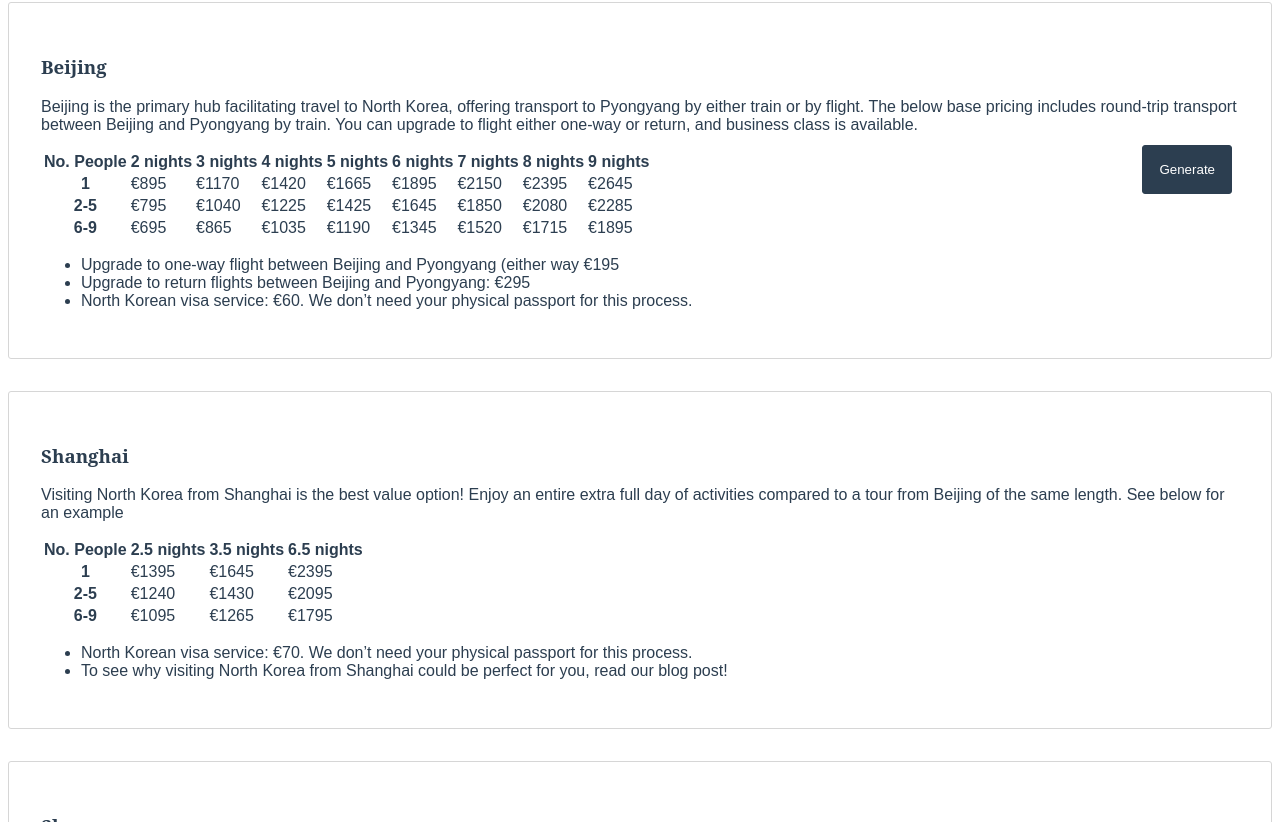
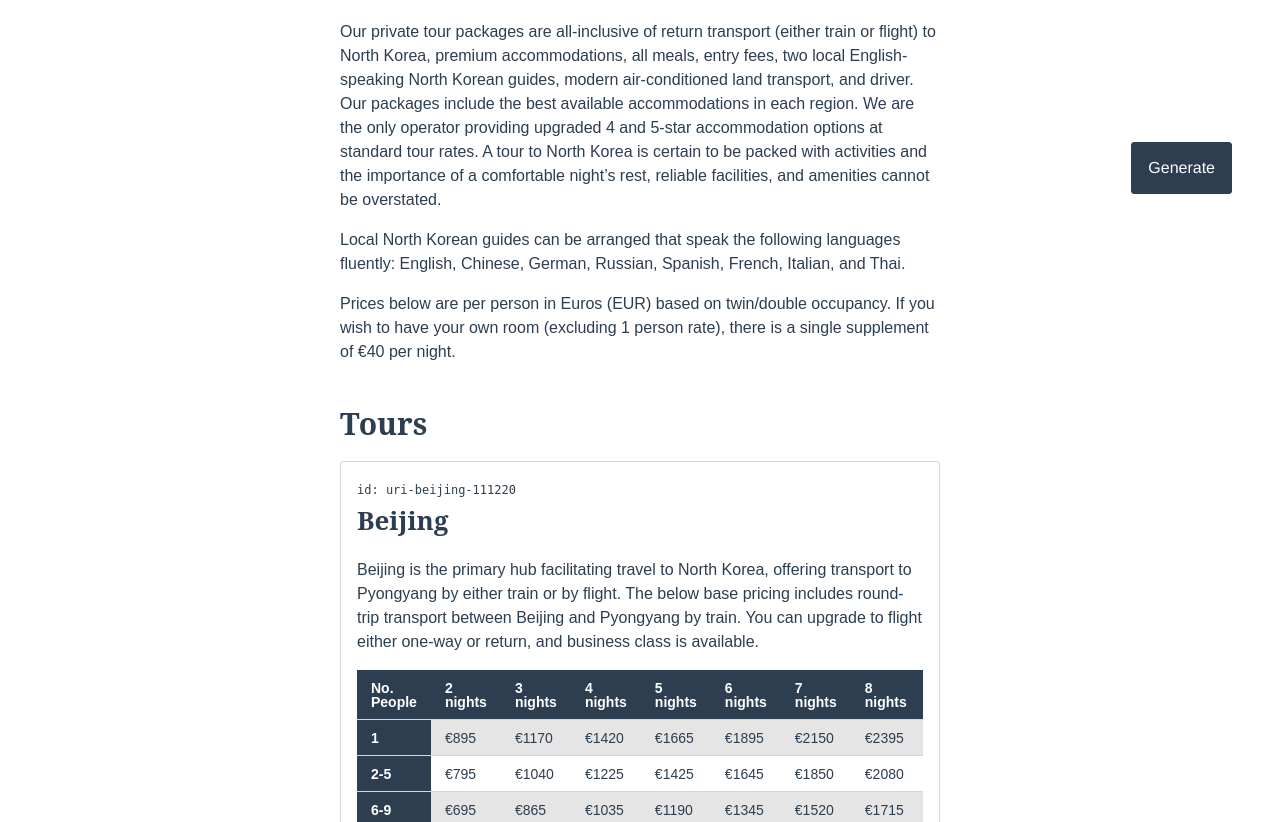
Before and after one commit to danngofett/monash-fe-challenge, a Vue app: page / in a window 1280 px wide. Shown: the part 558-1380 px from the top of the page. Built offline with nearby package versions, Linux system fonts and the light colour scheme; no server answers; a web font is replaced by a local one.

Commit message:
BUILD: Added base styling

```diff
--- a/package.json
+++ b/package.json
@@ -10,6 +10,8 @@
   "dependencies": {
     "core-js": "^3.6.5",
     "json-loader": "^0.5.7",
+    "sass": "^1.30.0",
+    "sass-loader": "^10.1.0",
     "vue": "^3.0.0"
   },
   "devDependencies": {
--- a/src/App.vue
+++ b/src/App.vue
@@ -7,12 +7,18 @@
     <main>
       <div>
         <h2 class="serif">{{ content.intro.heading }}</h2>
-        <p class="sans-serif">{{ content.intro.body }}</p>
+        <p
+          class="sans-serif"
+          v-html="content.intro.body"
+        />
       </div>
 
       <div>
         <h2 class="serif">{{ content.main.heading }}</h2>
-        <p class="sans-serif">{{ content.main.body }}</p>
+        <p
+          class="sans-serif"
+          v-html="content.main.body.replace(/(\\r)*\\n/g, '<br>')"
+        />
       </div>
 
       <div v-if="content.tours.items.length">
@@ -55,13 +61,13 @@ export default {
 
   data() {
     return {
-      content: data,
-      fonts: null,
       activeFonts: {
         monospace: 'http://fonts.gstatic.com/s/firacode/v9/uU9eCBsR6Z2vfE9aq3bL0fxyUs4tcw4W_GNsFVfxN87gsj0.ttf',
         sansSerif: 'http://fonts.gstatic.com/s/opensans/v18/mem5YaGs126MiZpBA-UN_r8-VeJoCqeDjg.ttf',
         serif: 'http://fonts.gstatic.com/s/crimsonpro/v13/q5uUsoa5M_tv7IihmnkabC5XiXCAlXGks1WZ_G18OJE_VNWoyQ.ttf'
-      }
+      },
+      content: data,
+      fonts: null
     }
   },
 
@@ -110,6 +116,8 @@ export default {
 
     /**
      * Get a random number between two ranges.
+     * @param {integer} min - Min limit threshold.
+     * @param {integer} max - Max limit threshold.
      */
     getRandomInt(min, max) {
       min = Math.ceil(min)
@@ -130,72 +138,3 @@ export default {
   }
 }
 </script>
-
-<style>
-:root {
-  --colour_primary: #2c3e50;
-  --colour_border: #d6d6d6;
-  --colour_white: #ffffff;
-
-  --spacing_s: 1rem;
-  --spacing_m: 2rem;
-  --spacing_l: 3rem;
-
-  --layout_s: 6rem;
-  --layout_m: 9rem;
-  --layout-l: 12rem;
-
-  --grid_gutter_s: 15px;
-  --grid_gutter_m: 20px;
-  --grid_gutter_l: 30px;
-}
-
-html {
-  -moz-osx-font-smoothing: grayscale;
-  -webkit-font-smoothing: antialiased;
-  color: var(--colour_primary);
-  font-size: 16px;
-  font-family: Avenir, Helvetica, Arial, sans-serif;
-  margin: var(--layout_s) 0;
-}
-
-.container {
-  max-width: 1366px;
-  margin: 0 auto;
-}
-
-.button {
-  appearance: none;
-  background-color: var(--colour_primary);
-  border: 1px solid var(--colour_primary);
-  border-radius: 3px;
-  color: var(--colour_white);
-  cursor: pointer;
-  outline: 0;
-  padding: var(--spacing_s);
-}
-
-.button:hover {
-  background-color: var(--colour_white);
-  border-color: var(--colour_primary);
-  color: var(--colour_primary);
-}
-
-.button.is-floating {
-  position: fixed;
-  right: var(--spacing_l);
-  bottom: var(--spacing_l);
-}
-
-.sans-serif {
-  font-family: 'SansSerif', sans-serif;
-}
-
-.serif {
-  font-family: 'Serif', serif;
-}
-
-.monospace {
-  font-family: 'Mono', monospace;
-}
-</style>
--- a/src/assets/data/content.json
+++ b/src/assets/data/content.json
@@ -3,11 +3,11 @@
     "disclaimer": "Monash Front-end Development Challenge",
     "intro": {
       "heading": "Personalised Travel",
-      "body": "Private tours to North Korea are ideal for individuals, friends, families, and colleagues who wish to experience North Korea in a closed, private setting. We are the North Korea private tour specialists! Choose from one of our recommended Signature Series itineraries or design your own with us. We can arrange visits to all 9 provinces in the DPRK, covering all corners of the country. There is much more to see and do than you may expect. Dates of travel are flexible but will be subject to the Air Koryo flight schedule and/or the China-DPRK train schedule.\nIf you are interested in speaking with us about a private tour, please contact us."
+      "body": "<p class='lead'>Private tours to North Korea are ideal for individuals, friends, families, and colleagues who wish to experience North Korea in a closed, private setting. We are the North Korea private tour specialists!</p><p>Choose from one of our recommended Signature Series itineraries or design your own with us. We can arrange visits to all 9 provinces in the DPRK, covering all corners of the country. There is much more to see and do than you may expect. Dates of travel are flexible but will be subject to the Air Koryo flight schedule and/or the China-DPRK train schedule.</p><p>If you are interested in speaking with us about a private tour, please contact us.</p>"
     },
     "main": {
       "heading": "North Korea Private Tours",
-      "body": "Our private tour packages are all-inclusive of return transport (either train or flight) to North Korea, premium accommodations, all meals, entry fees, two local English-speaking North Korean guides, modern air-conditioned land transport, and driver.\nOur packages include the best available accommodations in each region. We are the only operator providing upgraded 4 and 5-star accommodation options at standard tour rates. A tour to North Korea is certain to be packed with activities and the importance of a comfortable night’s rest, reliable facilities, and amenities cannot be overstated.\nLocal North Korean guides can be arranged that speak the following languages fluently: English, Chinese, German, Russian, Spanish, French, Italian, and Thai.\nPrices below are per person in Euros (EUR) based on twin/double occupancy. If you wish to have your own room (excluding 1 person rate), there is a single supplement of €40 per night."
+      "body": "<p>Our private tour packages are all-inclusive of return transport (either train or flight) to North Korea, premium accommodations, all meals, entry fees, two local English-speaking North Korean guides, modern air-conditioned land transport, and driver.\nOur packages include the best available accommodations in each region. We are the only operator providing upgraded 4 and 5-star accommodation options at standard tour rates. A tour to North Korea is certain to be packed with activities and the importance of a comfortable night’s rest, reliable facilities, and amenities cannot be overstated.</p><p>Local North Korean guides can be arranged that speak the following languages fluently: English, Chinese, German, Russian, Spanish, French, Italian, and Thai.</p><p>Prices below are per person in Euros (EUR) based on twin/double occupancy. If you wish to have your own room (excluding 1 person rate), there is a single supplement of €40 per night.</p>"
     },
     "tours": {
       "heading": "Tours",
--- a/src/components/TourCard.vue
+++ b/src/components/TourCard.vue
@@ -1,12 +1,23 @@
 <template>
   <div class="tour-card">
-    <h3 class="serif">{{ tour.name }}</h3>
+    <p class="tour-card__meta monospace">
+      id: {{ tour.id }}
+    </p>
+
+    <h3 class="tour-card__heading serif">{{ tour.name }}</h3>
     <p class="sans-serif" v-html="tour.body" />
 
-      <table>
+    <div class="tour-card__table-wrapper">
+      <table class="tour-card__table">
         <tbody>
           <tr>
-            <th class="sans-serif">No. People</th>
+            <th
+              class="sans-serif"
+              width="100"
+            >
+              No. People
+            </th>
+
             <th
               :key="index"
               v-for="(priceList, index) in tour.price_lists[0].prices"
@@ -20,7 +31,13 @@
             :key="index"
             v-for="(priceList, index) in tour.price_lists"
           >
-            <th class="sans-serif">{{ priceList.size }}</th>
+            <th
+              class="sans-serif"
+              width="100"
+            >
+              {{ priceList.size }}
+            </th>
+
             <td
               :key="index"
               v-for="(item, index) in priceList.prices"
@@ -31,6 +48,7 @@
           </tr>
         </tbody>
       </table>
+    </div>
 
     <ul class="sans-serif" v-if="tour.additional.length">
       <li :key="index" v-for="(item, index) in tour.additional">
@@ -51,14 +69,59 @@ export default {
 }
 </script>
 
-<style scoped>
+<style lang="scss">
 .tour-card {
-  border: 1px solid var(--colour_border);
+  border: thin solid var(--color_border);
   border-radius: 3px;
-  padding: var(--spacing_m);
+  padding: var(--spacing_s);
+
+  &__meta {
+    margin: 0 0 0.5em;
+    font-size: 12px;
+
+    + .tour-card__heading {
+      margin-top: 0;
+    }
   }
 
-.tour-card + .tour-card {
-  margin-top: var(--spacing_m);
+  &__table-wrapper {
+    overflow-x: auto;
   }
+
+  &__table {
+    border-collapse: collapse;
+    font-size: 14px;
+    line-height: 1;
+    min-width: 400px;
+    width: 100%;
+
+    th {
+      background-color: var(--color_primary);
+      color: var(--color_white);
+      text-align: left;
+    }
+
+    th,
+    td {
+      padding: 0.75em 1em;
+    }
+
+    tr {
+      border-bottom: thin solid var(--color_border);
+
+      &:nth-of-type(even) {
+        background-color: rgba(0, 0, 0, 0.1);
+      }
+
+      &:last-of-type {
+        border-bottom: 2px solid var(--color_primary);
+      }
+    }
+  }
+
+  + .tour-card {
+    margin-top: var(--spacing_s);
+  }
+}
+
 </style>
--- a/src/main.js
+++ b/src/main.js
@@ -1,3 +1,7 @@
+import './styles/normalize.css'
+import './styles/config.css'
+import './styles/base.css'
+
 import { createApp } from 'vue'
 import App from './App.vue'
 
--- /dev/null
+++ b/src/styles/base.css
@@ -0,0 +1,75 @@
+html {
+  -moz-osx-font-smoothing: grayscale;
+  -webkit-font-smoothing: antialiased;
+  color: var(--color_primary);
+  font-size: 16px;
+  line-height: 24px;
+  font-family: Avenir, Helvetica, Arial, sans-serif;
+}
+
+.container {
+  max-width: 600px;
+  margin: var(--layout_s) auto;
+  padding: 0 var(--grid_gutter_l);
+}
+
+.button {
+  appearance: none;
+  background-color: var(--color_primary);
+  border: 1px solid var(--color_primary);
+  border-radius: 3px;
+  color: var(--color_white);
+  cursor: pointer;
+  outline: 0;
+  padding: var(--spacing_s);
+}
+
+.button:hover {
+  background-color: var(--color_white);
+  border-color: var(--color_primary);
+  color: var(--color_primary);
+}
+
+.button.is-floating {
+  position: fixed;
+  right: var(--spacing_l);
+  bottom: var(--spacing_l);
+}
+
+.sans-serif {
+  font-family: "SansSerif", sans-serif;
+}
+
+.serif {
+  font-family: "Serif", serif;
+}
+
+.monospace {
+  font-family: "Monospace", monospace;
+}
+
+h1 {
+  font-size: 42px;
+}
+
+h2 {
+  font-size: 30px;
+  margin-top: var(--spacing_l);
+}
+
+h3 {
+  font-size: 26px;
+}
+
+h4 {
+  font-size: 21px;
+}
+
+p.lead {
+  font-size: 19px;
+  line-height: 1.5;
+}
+
+p {
+  font-size: 16px;
+}
--- /dev/null
+++ b/src/styles/config.css
@@ -0,0 +1,18 @@
+:root {
+  --color_primary: #2c3e50;
+  --color_secondary: #07203a;
+  --color_border: #d6d6d6;
+  --color_white: #ffffff;
+
+  --spacing_s: 1rem;
+  --spacing_m: 2rem;
+  --spacing_l: 3rem;
+
+  --layout_s: 6rem;
+  --layout_m: 9rem;
+  --layout-l: 12rem;
+
+  --grid_gutter_s: 15px;
+  --grid_gutter_m: 20px;
+  --grid_gutter_l: 30px;
+}
```
Also changed, not shown: src/styles/normalize.css (added), 1 other file (tests, documents, lock files or other folders). Lines whose indentation alone changed are shown as unchanged.
